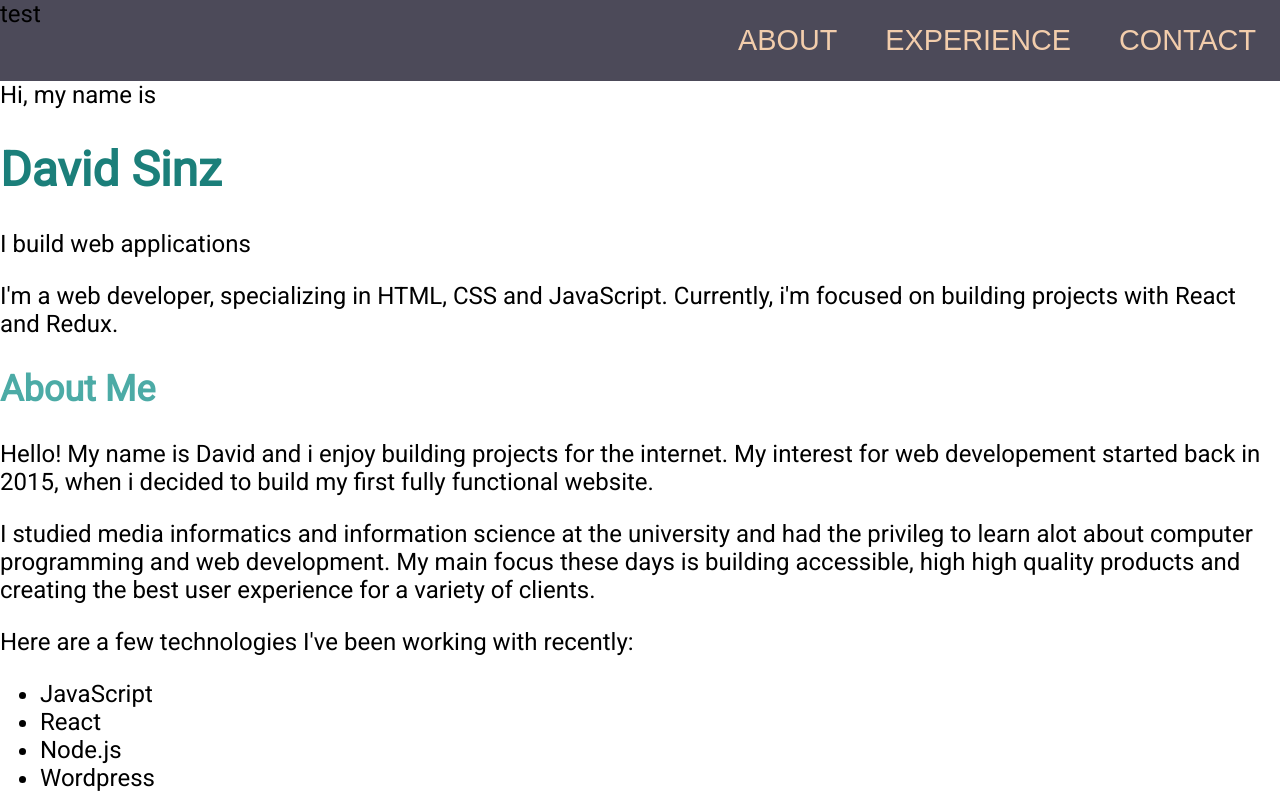
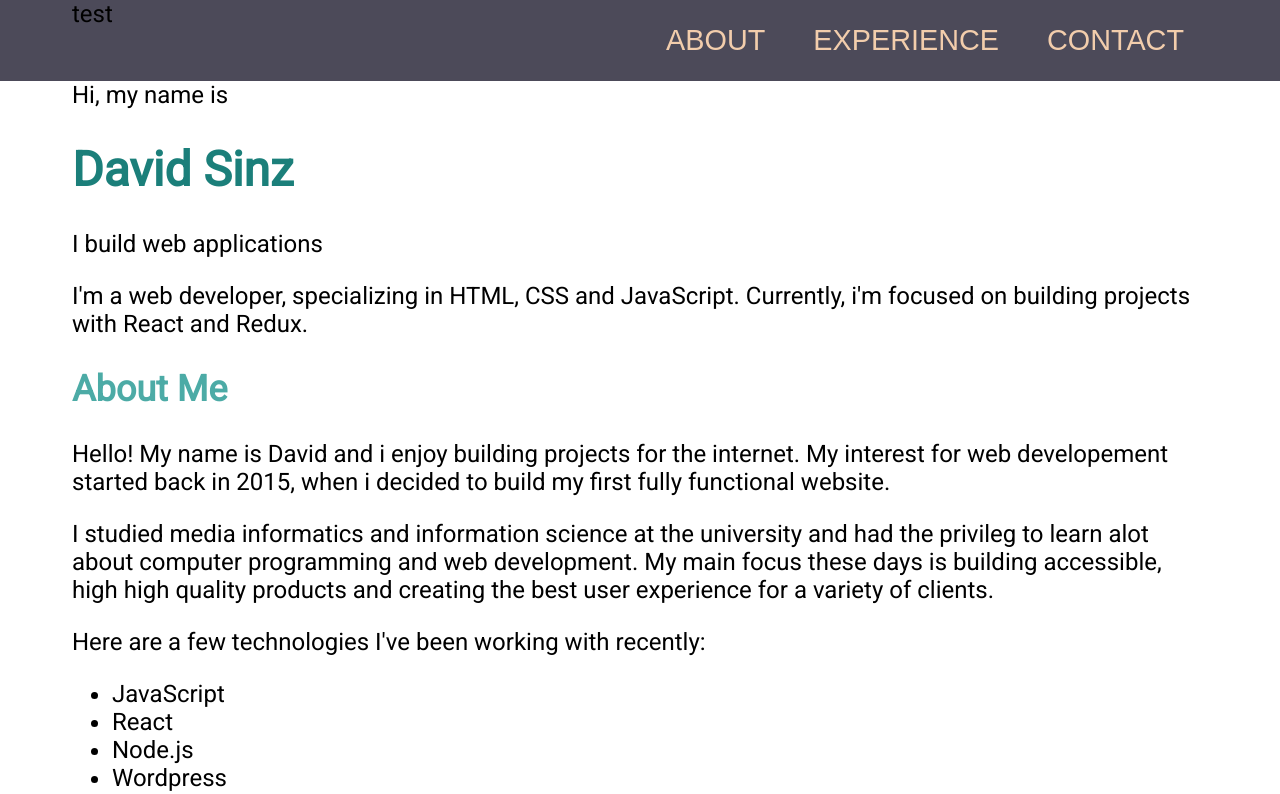
Before and after one commit to DavidSinz/davidsinz-website, a React (Create React App) app: page / in a window 1280 px wide. Shown: the top 794 px of the page. Built offline with nearby package versions, Linux system fonts and the light colour scheme.

Commit message:
crating header, main and footer section

```diff
--- a/src/App.js
+++ b/src/App.js
@@ -2,19 +2,25 @@ import About from "./components/main/About";
 import Contact from "./components/main/Contact";
 import Experience from "./components/main/Experiences";
 import Footer from "./components/ui/Footer";
-import Header from "./components/main/Header";
+import Entry from "./components/main/Entry";
 import Navbar from "./components/ui/Navbar";
 
 function App() {
   return (
-    <div className="container">
-      <Navbar />
-      <Header />
-      <About />
-      <Experience />
-      <Contact />
-      <Footer />
-    </div>
+    <>
+      <header className="container">
+        <Navbar />
+      </header>
+      <main className="container">
+        <Entry />
+        <About />
+        <Experience />
+        <Contact />
+      </main>
+      <footer className="container">
+        <Footer />
+      </footer>
+    </>
   );
 }
 
--- a/src/components/main/Header.js
+++ b/src/components/main/Entry.js
@@ -1,4 +1,4 @@
-const Header = () => {
+const Entry = () => {
   return (
     <div>
       <span>Hi, my name is</span>
@@ -12,4 +12,4 @@ const Header = () => {
   );
 };
 
-export default Header;
+export default Entry;
--- a/src/index.css
+++ b/src/index.css
@@ -22,6 +22,10 @@ h2 {
 body {
   padding: 0;
   margin: 0;
+}
+
+header {
+  background-color: #4c4a59;
 }
 
 .btn {
@@ -61,6 +65,10 @@ body {
   width: 100%;
 }
 
+.container {
+  padding: 0 3rem;
+}
+
 .nav-bar {
   display: flex;
   background-color: #4c4a59;
```
